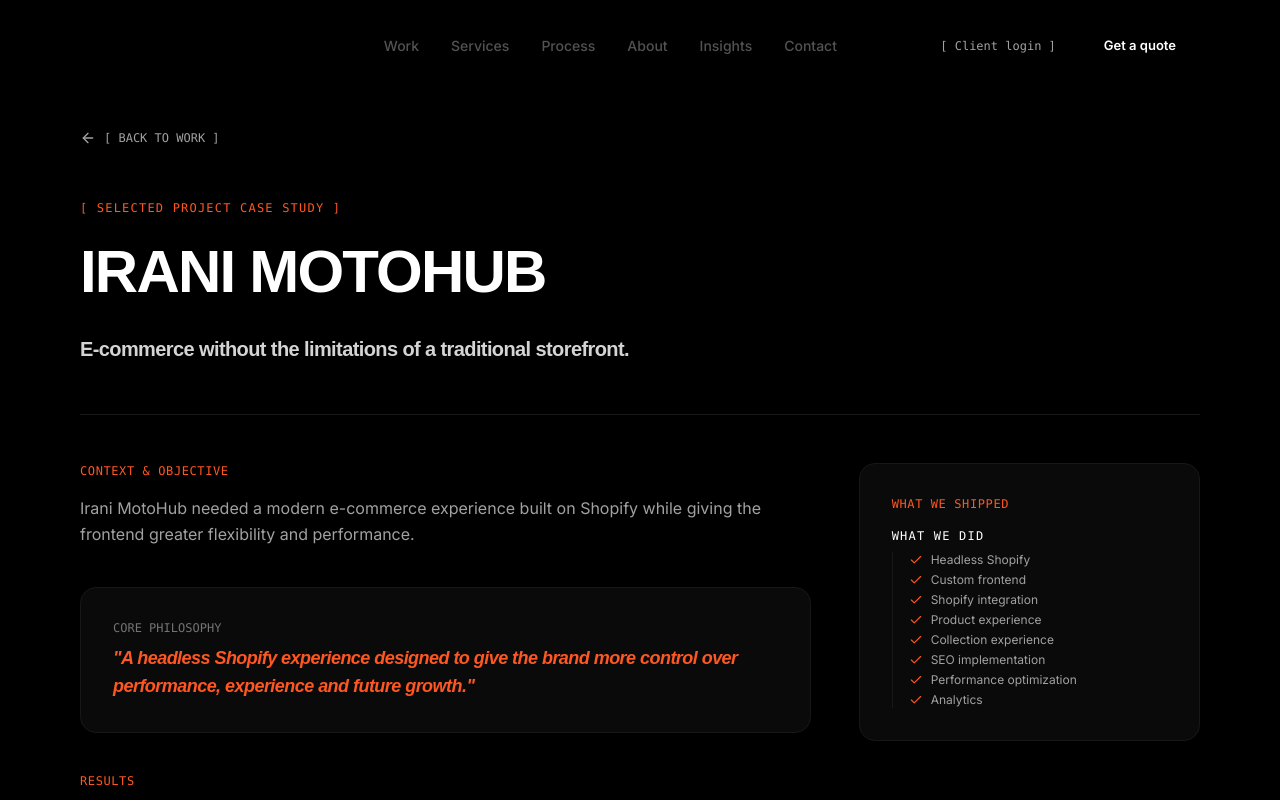
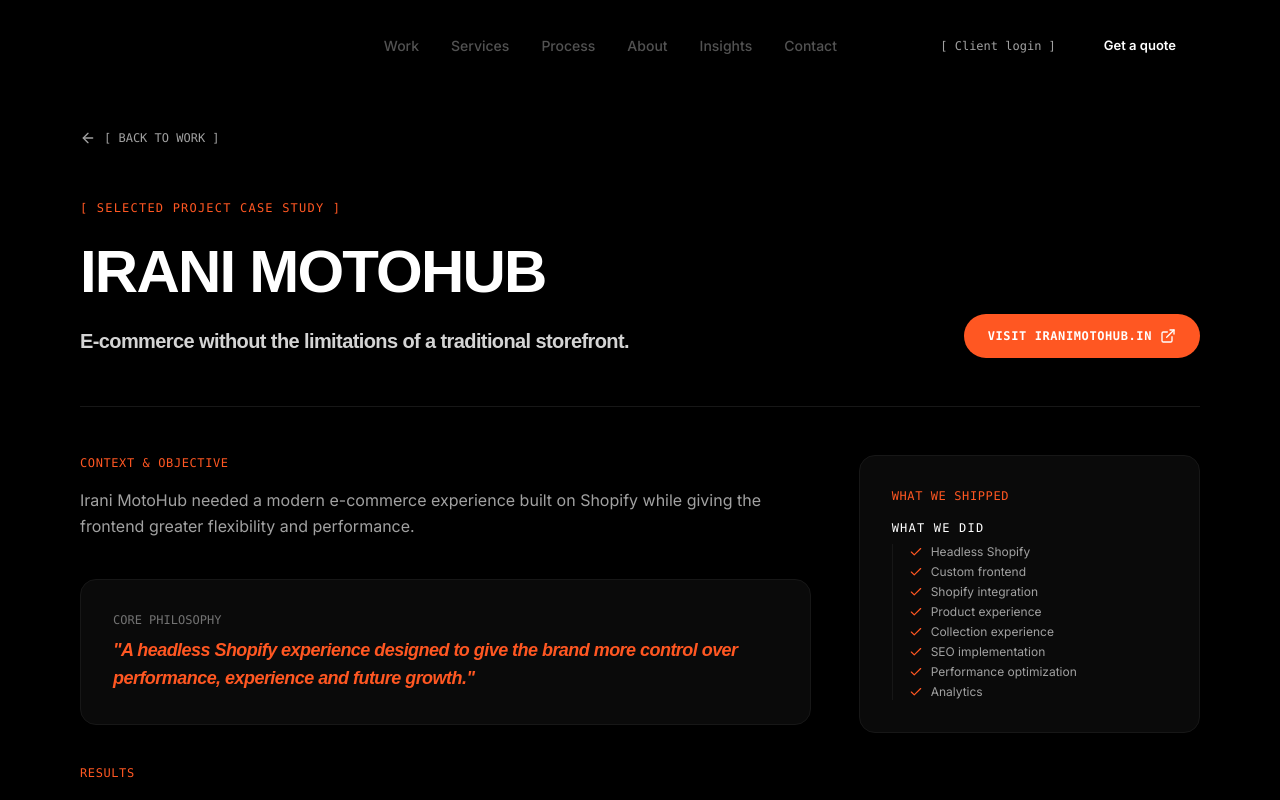
Before and after one commit to DHANUSH-kl/conversion-house, a Next.js app: page /work/irani-motohub in a window 1280 px wide. Shown: the top 800 px of the page. Built offline with nearby package versions, Linux system fonts and the light colour scheme; a web font is replaced by a local one.

Commit message:
url updated

```diff
--- a/app/page.tsx
+++ b/app/page.tsx
@@ -1,7 +1,7 @@
 "use client";
 
 import Link from "next/link";
-import { ArrowRight, Star, MessageSquare } from "lucide-react";
+import { ArrowRight, Star, MessageSquare, ExternalLink } from "lucide-react";
 import { motion } from "framer-motion";
 import Accordion from "@/components/Accordion";
 
@@ -197,6 +197,8 @@
     bullets: ["Branding", "Digital Experience", "Meta Ads"],
     statement: "We didn't just design the brand. We built the identity, digital presence and acquisition foundation around it.",
     slug: "sheen",
+    website: "sheen.co.in",
+    url: "https://sheen.co.in",
   },
   {
     name: "RACE DIVISION",
@@ -205,6 +207,8 @@
     bullets: ["SEO-first architecture", "On-page SEO", "Performance optimization"],
     statement: "Built for people. Structured for search. Optimized for performance.",
     slug: "race-division",
+    website: "racedivision.in",
+    url: "https://racedivision.in",
   },
   {
     name: "IRANI MOTOHUB",
@@ -213,6 +217,8 @@
     bullets: ["Headless Shopify storefront", "Product experience", "Advanced analytics"],
     statement: "A headless Shopify experience designed to give the brand more control over performance, experience and future growth.",
     slug: "irani-motohub",
+    website: "iranimotohub.in",
+    url: "https://iranimotohub.in",
   },
 ];
 
@@ -748,12 +754,23 @@
                     "{cs.statement}"
                   </p>
                 </div>
-                <Link
-                  href={`/work/${cs.slug}`}
-                  className="mt-8 text-xs font-mono uppercase text-black group-hover:text-[#ff4500] flex items-center gap-1.5 transition-colors"
-                >
-                  View Case Study <ArrowRight className="w-3.5 h-3.5" />
-                </Link>
+
+                <div className="mt-8 pt-4 border-t border-neutral-100 flex items-center justify-between gap-3 flex-wrap">
+                  <Link
+                    href={`/work/${cs.slug}`}
+                    className="text-xs font-mono uppercase text-black group-hover:text-[#ff4500] flex items-center gap-1.5 transition-colors"
+                  >
+                    View Case Study <ArrowRight className="w-3.5 h-3.5" />
+                  </Link>
+                  <a
+                    href={cs.url}
+                    target="_blank"
+                    rel="noopener noreferrer"
+                    className="text-xs font-mono text-[#ff4500] hover:underline flex items-center gap-1 font-medium"
+                  >
+                    Visit Website <ExternalLink className="w-3.5 h-3.5" />
+                  </a>
+                </div>
               </div>
             ))}
           </div>
--- a/app/work/[slug]/page.tsx
+++ b/app/work/[slug]/page.tsx
@@ -1,12 +1,14 @@
 import { notFound } from "next/navigation";
 import Link from "next/link";
-import { ArrowLeft, Check, ArrowRight } from "lucide-react";
+import { ArrowLeft, Check, ArrowRight, ExternalLink } from "lucide-react";
 
 interface CaseStudy {
   slug: string;
   name: string;
   headline: string;
   objective: string;
+  website: string;
+  url: string;
   bullets: {
     category: string;
     items: string[];
@@ -25,6 +27,8 @@
     name: "SHEEN",
     headline: "From brand identity to digital launch.",
     objective: "Sheen wanted to introduce a new mobile car-care experience to Mysuru. ConversionHouse helped bring the brand to life across the places customers would actually encounter it.",
+    website: "sheen.co.in",
+    url: "https://sheen.co.in",
     bullets: [
       {
         category: "Branding",
@@ -51,6 +55,8 @@
     name: "RACE DIVISION",
     headline: "A website built to be found.",
     objective: "Race Division needed more than an attractive website. The objective was to create a digital presence capable of competing for relevant search queries while communicating the business clearly.",
+    website: "racedivision.in",
+    url: "https://racedivision.in",
     bullets: [
       {
         category: "What we did",
@@ -75,6 +81,8 @@
     name: "IRANI MOTOHUB",
     headline: "E-commerce without the limitations of a traditional storefront.",
     objective: "Irani MotoHub needed a modern e-commerce experience built on Shopify while giving the frontend greater flexibility and performance.",
+    website: "iranimotohub.in",
+    url: "https://iranimotohub.in",
     bullets: [
       {
         category: "What we did",
@@ -129,14 +137,24 @@
         </Link>
 
         {/* Hero detail */}
-        <div className="border-b border-neutral-900 pb-12 mb-12">
+        <div className="border-b border-neutral-900 pb-12 mb-12 flex flex-col md:flex-row md:items-end justify-between gap-6">
+          <div>
             <span className="text-[#ff5722] text-xs font-mono uppercase tracking-widest">[ Selected Project Case Study ]</span>
-          <h1 className="font-display text-4xl sm:text-6xl text-white leading-tight mt-4 mb-6">
+            <h1 className="font-display text-4xl sm:text-6xl text-white leading-tight mt-4 mb-4">
               {study.name}
             </h1>
             <p className="text-xl text-neutral-300 font-display max-w-3xl leading-relaxed">
               {study.headline}
             </p>
+          </div>
+          <a
+            href={study.url}
+            target="_blank"
+            rel="noopener noreferrer"
+            className="inline-flex items-center gap-2 bg-[#ff5722] hover:bg-[#e64a19] text-white text-xs font-mono uppercase tracking-wider px-6 py-3.5 rounded-full transition-all shrink-0 font-semibold"
+          >
+            Visit {study.website} <ExternalLink className="w-4 h-4" />
+          </a>
         </div>
 
         <div className="grid grid-cols-1 lg:grid-cols-12 gap-12">
--- a/app/work/page.tsx
+++ b/app/work/page.tsx
@@ -1,5 +1,5 @@
 import Link from "next/link";
-import { ArrowRight } from "lucide-react";
+import { ArrowRight, ExternalLink } from "lucide-react";
 
 export const metadata = {
   title: "Selected Work — ConversionHouse",
@@ -12,18 +12,24 @@
     name: "SHEEN",
     tag: "From brand identity to digital launch.",
     desc: "Sheen wanted to introduce a new mobile car-care experience to Mysuru. ConversionHouse helped bring the brand to life across physical and digital spaces.",
+    website: "sheen.co.in",
+    url: "https://sheen.co.in",
   },
   {
     slug: "race-division",
     name: "RACE DIVISION",
     tag: "A website built to be found.",
     desc: "Race Division needed more than an attractive website. The objective was to compete for search queries while communicating the brand proposition.",
+    website: "racedivision.in",
+    url: "https://racedivision.in",
   },
   {
     slug: "irani-motohub",
     name: "IRANI MOTOHUB",
     tag: "E-commerce storefront designed to sell.",
     desc: "Irani MotoHub needed a modern e-commerce storefront built on Shopify while using headless technology for premium customer interactions.",
+    website: "iranimotohub.in",
+    url: "https://iranimotohub.in",
   },
 ];
 
@@ -64,12 +70,22 @@
                 <p className="text-xs font-mono text-[#ff5722] mb-4">{cs.tag}</p>
                 <p className="text-sm text-neutral-400 leading-relaxed mb-8">{cs.desc}</p>
               </div>
-              <Link
-                href={`/work/${cs.slug}`}
-                className="text-xs font-mono uppercase text-white group-hover:text-[#ff5722] flex items-center gap-1.5 transition-colors mt-auto"
-              >
-                View Case Study <ArrowRight className="w-3.5 h-3.5" />
-              </Link>
+              <div className="flex items-center justify-between gap-4 mt-auto pt-6 border-t border-neutral-900">
+                <Link
+                  href={`/work/${cs.slug}`}
+                  className="text-xs font-mono uppercase text-white group-hover:text-[#ff5722] flex items-center gap-1.5 transition-colors"
+                >
+                  View Case Study <ArrowRight className="w-3.5 h-3.5" />
+                </Link>
+                <a
+                  href={cs.url}
+                  target="_blank"
+                  rel="noopener noreferrer"
+                  className="text-xs font-mono text-[#ff5722] hover:underline flex items-center gap-1 font-medium"
+                >
+                  Visit Website <ExternalLink className="w-3.5 h-3.5" />
+                </a>
+              </div>
             </div>
           ))}
         </div>
```
Lines whose indentation alone changed are shown as unchanged.
